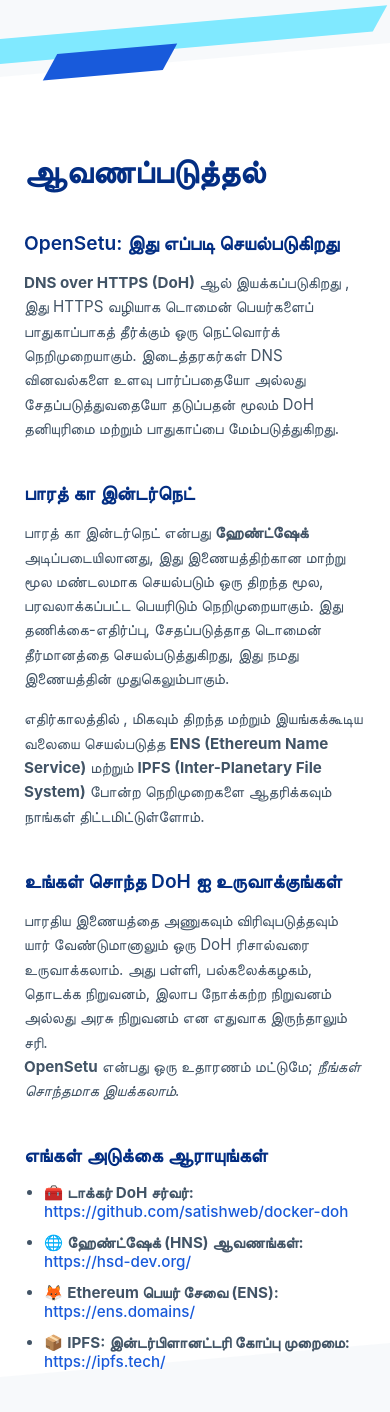
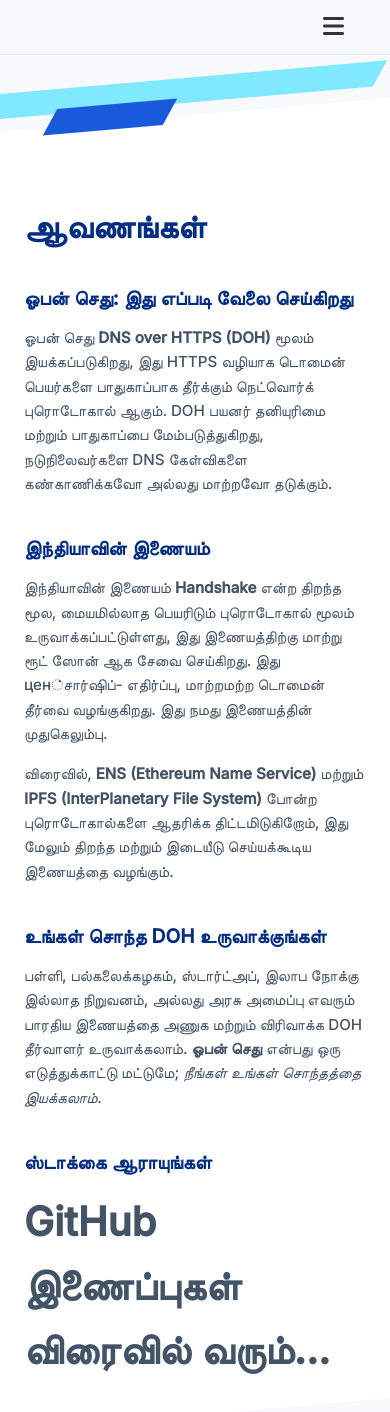
Before and after one commit to KritiShrivastava21/OpensetuTamil, a plain HTML site: page documentation.html in a window 390 px wide. Drawn offline with Linux system fonts and the light colour scheme.

Commit message:
Update documentation.html

```diff
--- a/documentation.html
+++ b/documentation.html
@@ -1,9 +1,128 @@
 <!DOCTYPE html>
-<html lang="ta">
+<html lang="en">
 <head>
   <meta charset="UTF-8" />
   <meta name="viewport" content="width=device-width, initial-scale=1.0"/>
-  <title>OpenSetu ஆவணங்கள்</title>
+  <title>OpenSetu Documentation</title>
+
+    <link href="https://fonts.googleapis.com/css2?family=Inter:wght@500&display=swap" rel="stylesheet">
+  <link rel="stylesheet" href="https://cdnjs.cloudflare.com/ajax/libs/font-awesome/6.6.0/css/all.min.css">
+
+
+    <style>
+    /* Menu bar styling */
+    .top-menu {
+      display: flex;
+      justify-content: flex-end;
+      align-items: center;
+      background: #f8f9fa;
+      padding: 12px 40px;
+      border-bottom: 1px solid rgba(0,0,0,0.05);
+      position: sticky;
+      top: 0;
+      z-index: 1000;
+    }
+    .top-menu a {
+      font-family: 'Inter', sans-serif;
+      color: #333;
+      text-decoration: none;
+      margin-left: 25px;
+      font-weight: 500;
+      transition: color 0.2s ease;
+    }
+    .top-menu a:hover {
+      color: #007BFF;
+    }
+
+    /* Hamburger button */
+    .menu-toggle {
+      display: none;
+      font-size: 1.5em;
+      background: none;
+      border: none;
+      cursor: pointer;
+      color: #333;
+    }
+
+    /* Side menu */
+    .side-menu {
+      height: 100%;
+      width: 0;
+      position: fixed;
+      top: 0;
+      right: 0;
+      background-color: #f8f9fa;
+      overflow-x: hidden;
+      transition: 0.3s;
+      padding-top: 60px;
+      z-index: 2000;
+    }
+    .side-menu a {
+      display: block;
+      padding: 10px 20px;
+      color: #333;
+      text-decoration: none;
+      font-family: 'Inter', sans-serif;
+      font-weight: 500;
+    }
+    .side-menu a:hover {
+      color: #007BFF;
+    }
+    .side-menu .close-btn {
+      position: absolute;
+      top: 15px;
+      right: 20px;
+      font-size: 2em;
+      text-decoration: none;
+      color: #333;
+    }
+
+    /* Responsive rules */
+    @media (max-width: 768px) {
+      .top-menu a {
+        display: none;
+      }
+      .menu-toggle {
+        display: block;
+        margin-left: auto;
+      }
+    }
+  </style>
+</head>
+<body class="page">
+
+  <!-- Top Menu -->
+<nav class="top-menu">
+  <a href="index.html">முகப்பு</a>
+  <a href="about.html">எங்களை பற்றி</a>
+  <a href="beta.html">சட்டபூர்வம்</a>
+  <a href="documentation.html">ஆவணங்கள்</a>
+  <a href="domain.html">டொமைன் பட்டியல்</a>
+  <button class="menu-toggle" onclick="openMenu()"><i class="fas fa-bars"></i></button>
+</nav>
+
+<!-- Side Menu -->
+<div id="sideMenu" class="side-menu">
+  <a href="javascript:void(0)" class="close-btn" onclick="closeMenu()">&times;</a>
+  <a href="index.html">முகப்பு</a>
+  <a href="about.html">எங்களை பற்றி</a>
+  <a href="beta.html">சட்டபூர்வம்</a>
+  <a href="documentation.html">ஆவணங்கள்</a>
+  <a href="domain.html">டொமைன் பட்டியல்</a>
+</div>
+
+
+  <script>
+function openMenu() {
+  document.getElementById("sideMenu").style.width = "250px"; // Adjust width as needed
+}
+
+function closeMenu() {
+  document.getElementById("sideMenu").style.width = "0";
+}
+</script>
+
+
   <style>
     body {
       margin: 0;
@@ -127,36 +246,33 @@
     </div>
 
     <section class="section">
-      <h1>ஆவணப்படுத்தல்</h1>
+  <h1>ஆவணங்கள்</h1>
 
-      <h2>OpenSetu: இது எப்படி செயல்படுகிறது</h2>
+  <h2>ஓபன் செது: இது எப்படி வேலை செய்கிறது</h2>
   <p>
-        <strong>DNS over HTTPS (DoH)</strong> ஆல் இயக்கப்படுகிறது , இது HTTPS வழியாக டொமைன் பெயர்களைப் பாதுகாப்பாகத் தீர்க்கும் ஒரு நெட்வொர்க் நெறிமுறையாகும். இடைத்தரகர்கள் DNS வினவல்களை உளவு பார்ப்பதையோ அல்லது சேதப்படுத்துவதையோ தடுப்பதன் மூலம் DoH தனியுரிமை மற்றும் பாதுகாப்பை மேம்படுத்துகிறது.
+    ஓபன் செது <strong>DNS over HTTPS (DOH)</strong> மூலம் இயக்கப்படுகிறது, இது HTTPS வழியாக டொமைன் பெயர்களை பாதுகாப்பாக தீர்க்கும் நெட்வொர்க் புரொடோகால் ஆகும். DOH பயனர் தனியுரிமை மற்றும் பாதுகாப்பை மேம்படுத்துகிறது, நடுநிலைவர்களை DNS கேள்விகளை கண்காணிக்கவோ அல்லது மாற்றவோ தடுக்கும்.
   </p>
 
-      <h2>பாரத் கா இன்டர்நெட்</h2>
+  <h2>இந்தியாவின் இணையம்</h2>
   <p>
-        பாரத் கா இன்டர்நெட் என்பது <strong>ஹேண்ட்ஷேக்</strong> அடிப்படையிலானது, இது இணையத்திற்கான மாற்று மூல மண்டலமாக செயல்படும் ஒரு திறந்த மூல, பரவலாக்கப்பட்ட பெயரிடும் நெறிமுறையாகும். இது தணிக்கை-எதிர்ப்பு, சேதப்படுத்தாத டொமைன் தீர்மானத்தை செயல்படுத்துகிறது, இது நமது இணையத்தின் முதுகெலும்பாகும்.
+    இந்தியாவின் இணையம் <strong>Handshake</strong> என்ற திறந்த மூல, மையமில்லாத பெயரிடும் புரொடோகால் மூலம் உருவாக்கப்பட்டுள்ளது, இது இணையத்திற்கு மாற்று ரூட் ஸோன் ஆக சேவை செய்கிறது. இது цен்சார்ஷிப்- எதிர்ப்பு, மாற்றமற்ற டொமைன் தீர்வை வழங்குகிறது. இது நமது இணையத்தின் முதுகெலும்பு.
   </p>
   <p>
-        எதிர்காலத்தில் , மிகவும் திறந்த மற்றும் இயங்கக்கூடிய வலையை செயல்படுத்த <strong>ENS (Ethereum Name Service)</strong> மற்றும் <strong>IPFS (Inter-Planetary File System)</strong> போன்ற நெறிமுறைகளை ஆதரிக்கவும் நாங்கள் திட்டமிட்டுள்ளோம்.
+    விரைவில், <strong>ENS (Ethereum Name Service)</strong> மற்றும் <strong>IPFS (InterPlanetary File System)</strong> போன்ற புரொடோகால்களை ஆதரிக்க திட்டமிடுகிறோம், இது மேலும் திறந்த மற்றும் இடையீடு செய்யக்கூடிய இணையத்தை வழங்கும்.
   </p>
 
-      <h2>உங்கள் சொந்த DoH ஐ உருவாக்குங்கள்</h2>
+  <h2>உங்கள் சொந்த DOH உருவாக்குங்கள்</h2>
   <p>
-        பாரதிய இணையத்தை அணுகவும் விரிவுபடுத்தவும் யார் வேண்டுமானாலும் ஒரு DoH ரிசால்வரை உருவாக்கலாம். அது பள்ளி, பல்கலைக்கழகம், தொடக்க நிறுவனம், இலாப நோக்கற்ற நிறுவனம் அல்லது அரசு நிறுவனம் என எதுவாக இருந்தாலும் சரி. <br>
-        <strong>OpenSetu</strong> என்பது ஒரு உதாரணம் மட்டுமே; <em>நீங்கள் சொந்தமாக இயக்கலாம்.</em>
+    பள்ளி, பல்கலைக்கழகம், ஸ்டார்ட்அப், இலாப நோக்கு இல்லாத நிறுவனம், அல்லது அரசு அமைப்பு எவரும் பாரதிய இணையத்தை அணுக மற்றும் விரிவாக்க DOH தீர்வாளர் உருவாக்கலாம். <strong>ஓபன் செது</strong> என்பது ஒரு எடுத்துக்காட்டு மட்டுமே; <em>நீங்கள் உங்கள் சொந்தத்தை இயக்கலாம்.</em>
   </p>
 
-      <h2>எங்கள் அடுக்கை ஆராயுங்கள்</h2>
-      <ul>
-        <li>🧰 <strong>டாக்கர் DoH சர்வர்:</strong> <a href="https://github.com/satishweb/docker-doh" target="_blank">https://github.com/satishweb/docker-doh</a></li>
-        <li>🌐 <strong>ஹேண்ட்ஷேக் (HNS) ஆவணங்கள்:</strong> <a href="https://hsd-dev.org/" target="_blank">https://hsd-dev.org/</a></li>
-        <li>🦊 <strong>Ethereum பெயர் சேவை (ENS):</strong> <a href="https://ens.domains/" target="_blank">https://ens.domains/</a></li>
-        <li>📦 <strong>IPFS: இன்டர்பிளானட்டரி கோப்பு முறைமை:</strong> <a href="https://ipfs.tech/" target="_blank">https://ipfs.tech/</a></li>
-      </ul>
+  <h2>ஸ்டாக்கை ஆராயுங்கள்</h2>
+  <p>
+    <strong style="font-size: 2.5rem;">GitHub இணைப்புகள் விரைவில் வரும்...</strong>
+  </p>
+
 </section>
-  </section>
+
 
 </body>
 </html>
```
Lines whose indentation alone changed are shown as unchanged.
